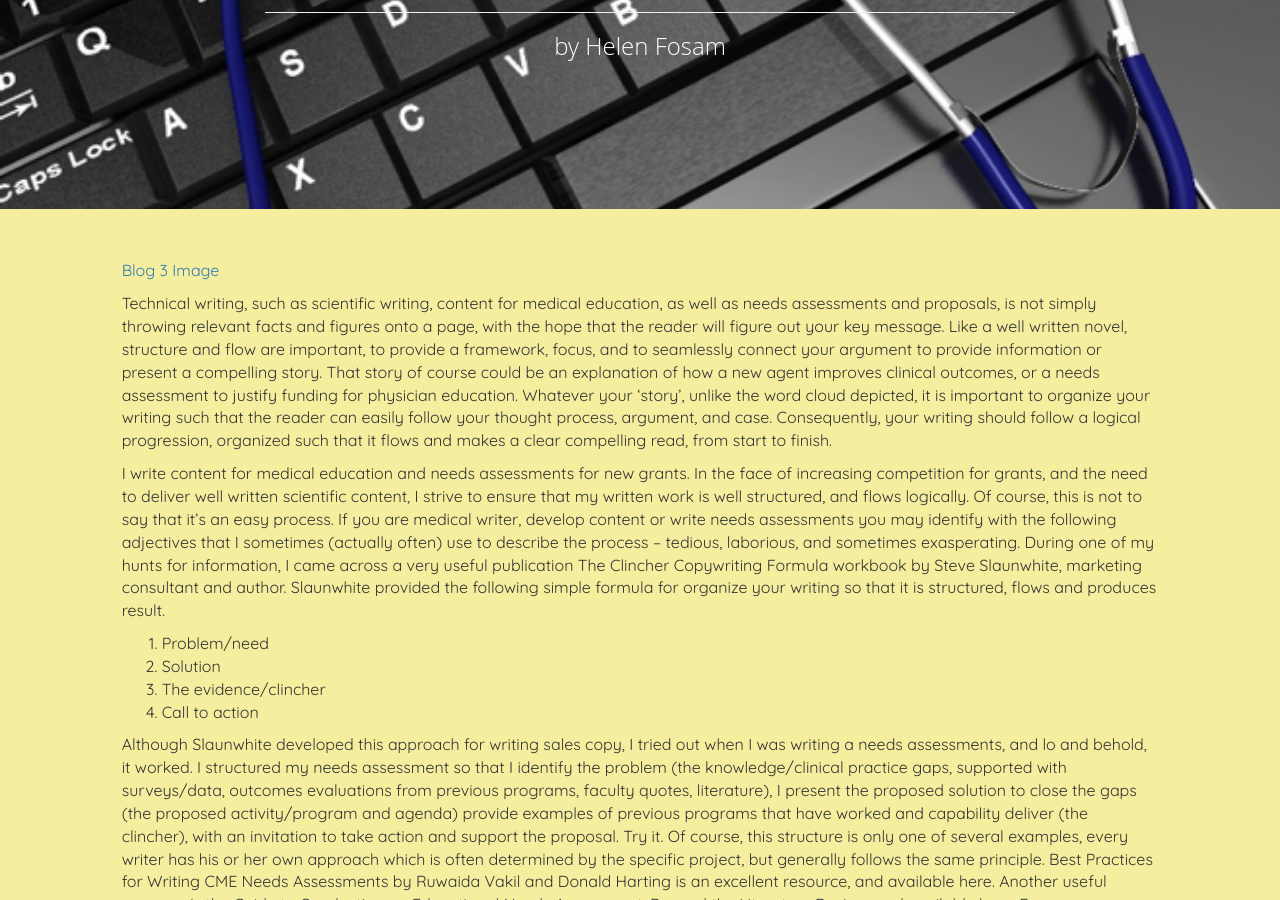
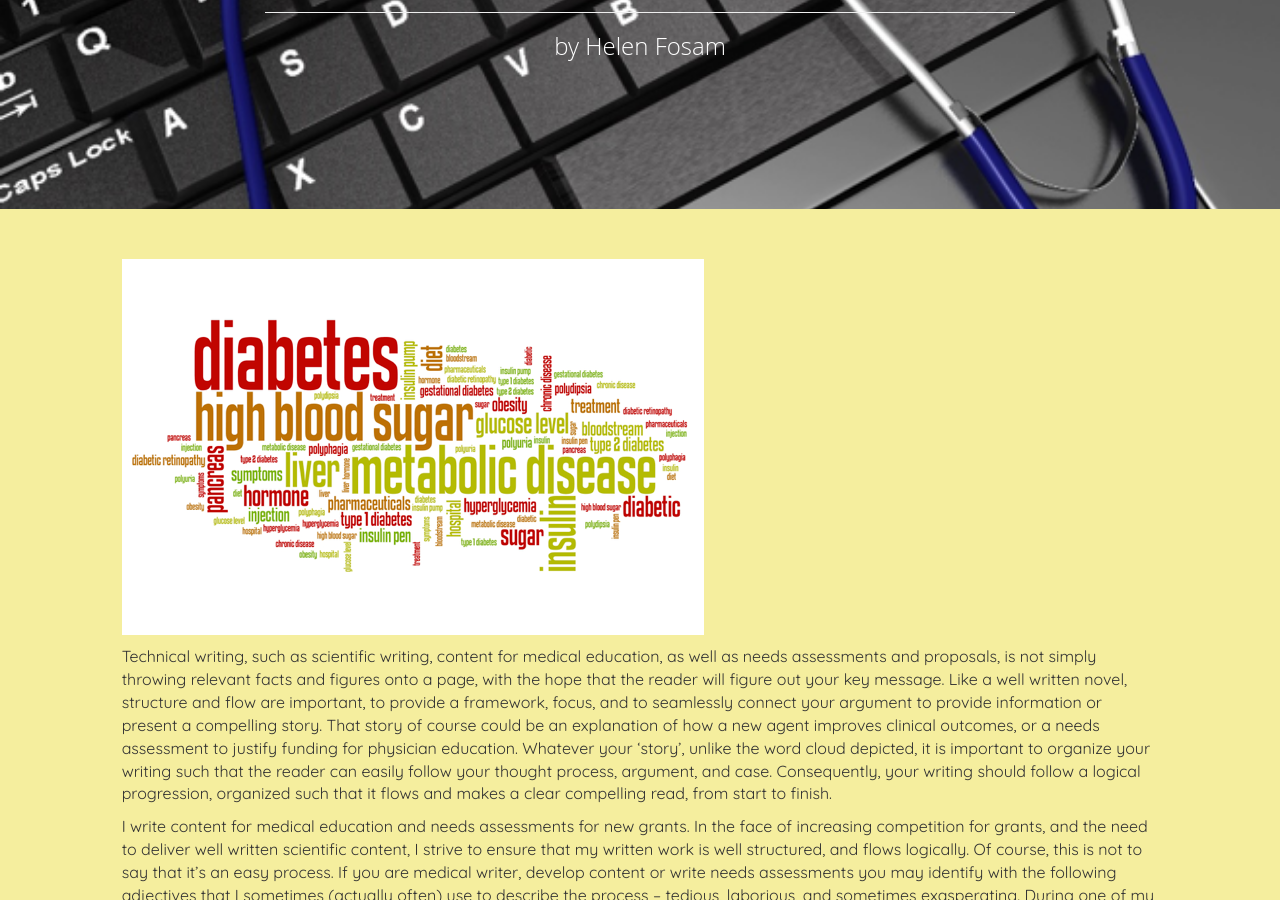
Before and after one commit to saltoriousSIG/theedge, a Jekyll site: the page built from _posts/2016-07-27-Make-It-Easy-With-Structure-and-Flow.md, in a window 1280 px wide and 900 px high, scrolled down 333 px. Built offline with Jekyll 4.4.1, drawn with Linux system fonts in a browser that asks for light colours.

Commit message:
Update 2016-07-27-Make-It-Easy-With-Structure-and-Flow.md

```diff
--- a/_posts/2016-07-27-Make-It-Easy-With-Structure-and-Flow.md
+++ b/_posts/2016-07-27-Make-It-Easy-With-Structure-and-Flow.md
@@ -5,7 +5,7 @@ meta: To be good at writing technical reports, including needs assessments, gran
 author: Helen Fosam
 date: July 27, 2016
 ---
-[Blog 3 Image]({{ site.baseurl }}/assets/img/blog3-pic.png)
+![Blog 3 Image]({{ site.baseurl }}/assets/img/blog3-pic.png)
 
 Technical writing, such as scientific writing, content for medical education, as well as needs assessments and proposals, is not simply throwing relevant facts and figures onto a page, with the hope that the reader will figure out your key message.  Like a well written novel, structure and flow are important, to provide a framework, focus, and to seamlessly connect your argument to provide information or present a compelling story. That story of course could be an explanation of how a new agent improves clinical outcomes, or a needs assessment to justify funding for physician education. Whatever your ‘story’, unlike the word cloud depicted, it is important to organize your writing such that the reader can easily follow your thought process, argument, and case. Consequently, your writing should follow a logical progression, organized such that it flows and makes a clear compelling read, from start to finish.
 
```
